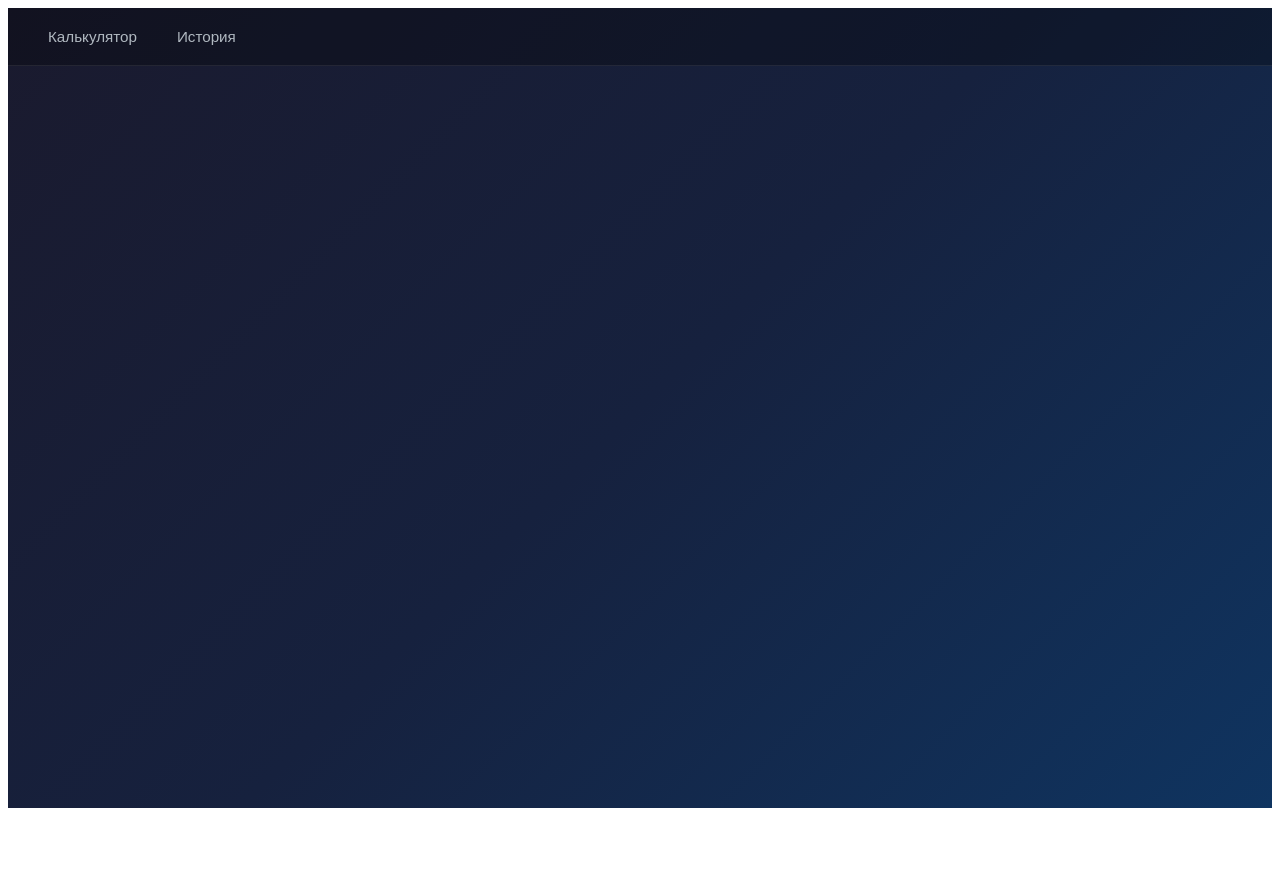
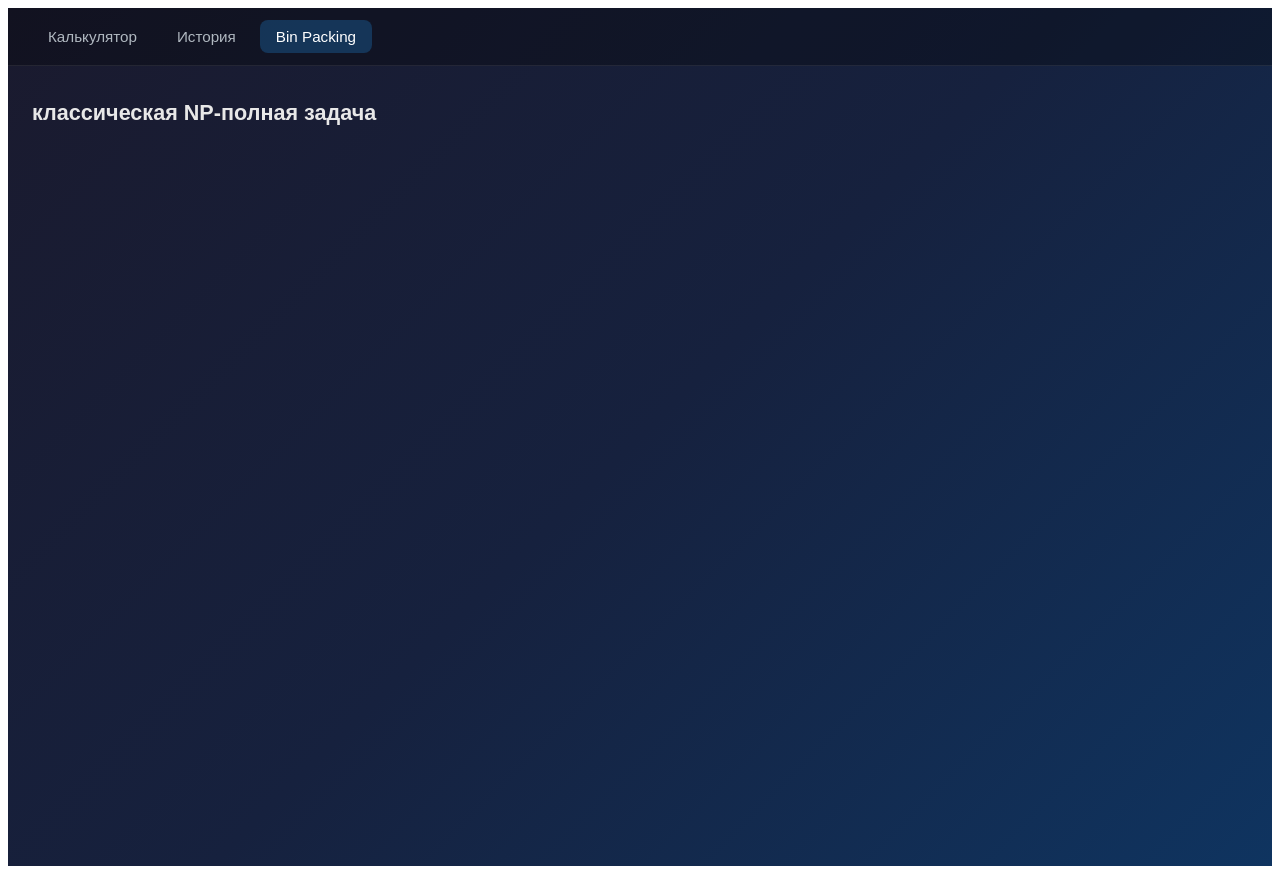
Before and after one commit to adloktionov/house.vue, a Vue app: page /bin-packing in a window 1280 px wide. Before the commit this address had no page. Before the commit the page ends 816 px from the top, so only its background shows below. Built offline with nearby package versions, Linux system fonts and the light colour scheme; a web font is replaced by a local one.

Commit message:
долбавил ТЗ по нп полной задаче

```diff
--- a/src/App.vue
+++ b/src/App.vue
@@ -3,6 +3,7 @@
     <nav class="app-nav">
       <router-link to="/" class="app-nav__link" active-class="app-nav__link_active">Калькулятор</router-link>
       <router-link to="/history" class="app-nav__link" active-class="app-nav__link_active">История</router-link>
+      <router-link to="/bin-packing" class="app-nav__link" active-class="app-nav__link_active">Bin Packing</router-link>
     </nav>
     <main class="app-main">
       <router-view />
--- /dev/null
+++ b/src/components/BinPackingProblem.vue
@@ -0,0 +1,28 @@
+<template>
+  <div class="bin-packing-problem">
+    <h2 class="bin-packing-problem__title">классическая NP-полная задача</h2>
+    <div class="bin-packing-problem__content">
+      <!-- Сюда можно вставить текст -->
+    </div>
+  </div>
+</template>
+
+<script setup>
+</script>
+
+<style scoped>
+.bin-packing-problem {
+  padding: 1rem 1.5rem;
+  color: #e8e8e8;
+}
+
+.bin-packing-problem__title {
+  font-size: 1.35rem;
+  font-weight: 600;
+  margin-bottom: 1rem;
+}
+
+.bin-packing-problem__content {
+  line-height: 1.6;
+}
+</style>
--- a/src/router/index.js
+++ b/src/router/index.js
@@ -13,6 +13,12 @@ const routes = [
     component: () => import('../views/HistoryView.vue'),
     meta: { title: 'История: коммиты, билды, деплои' },
   },
+  {
+    path: '/bin-packing',
+    name: 'bin-packing',
+    component: () => import('../views/BinPackingView.vue'),
+    meta: { title: 'Bin Packing Problem' },
+  },
 ]
 
 const router = createRouter({
--- /dev/null
+++ b/src/views/BinPackingView.vue
@@ -0,0 +1,15 @@
+<template>
+  <div class="bin-packing-view">
+    <BinPackingProblem />
+  </div>
+</template>
+
+<script setup>
+import BinPackingProblem from '../components/BinPackingProblem.vue'
+</script>
+
+<style scoped>
+.bin-packing-view {
+  min-height: 100vh;
+}
+</style>
```
Also changed, not shown: public/history.md (+1 -0 lines), scripts/import-git-history.cjs (+6 -5 lines).
